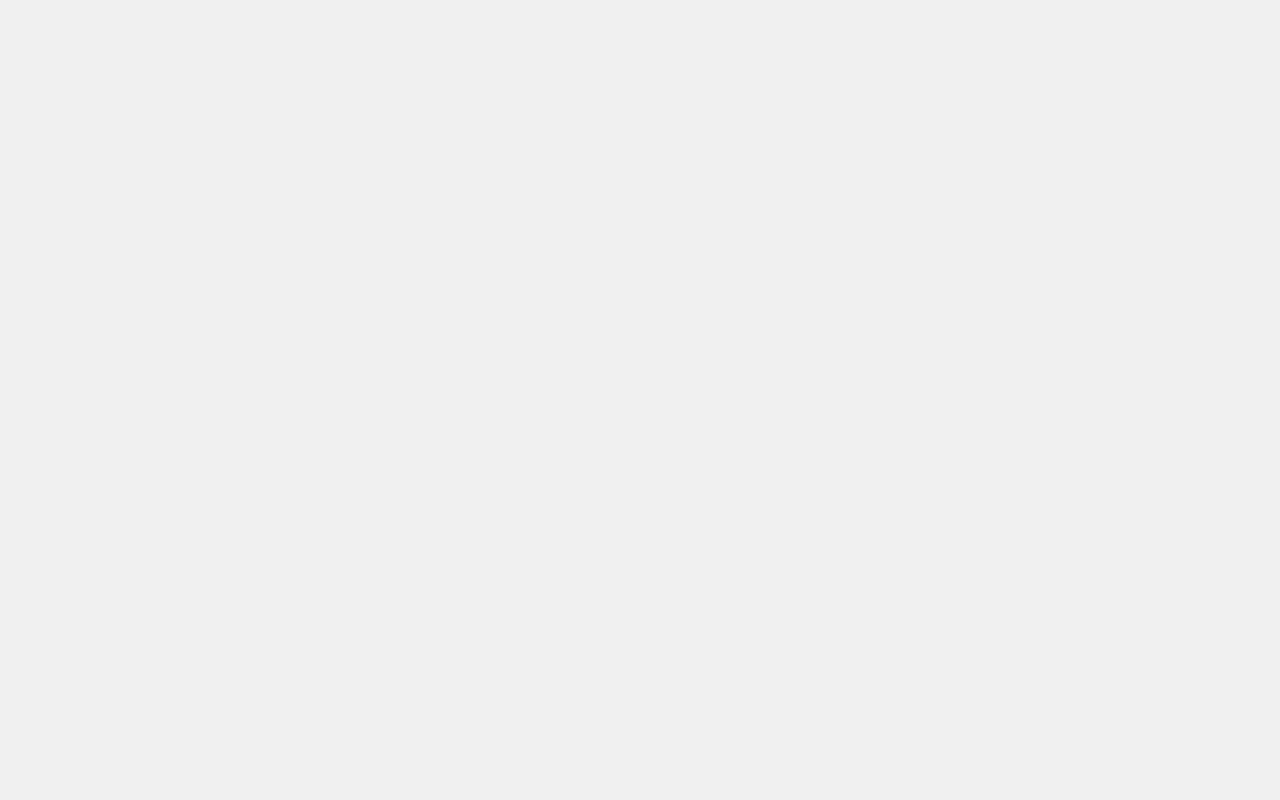
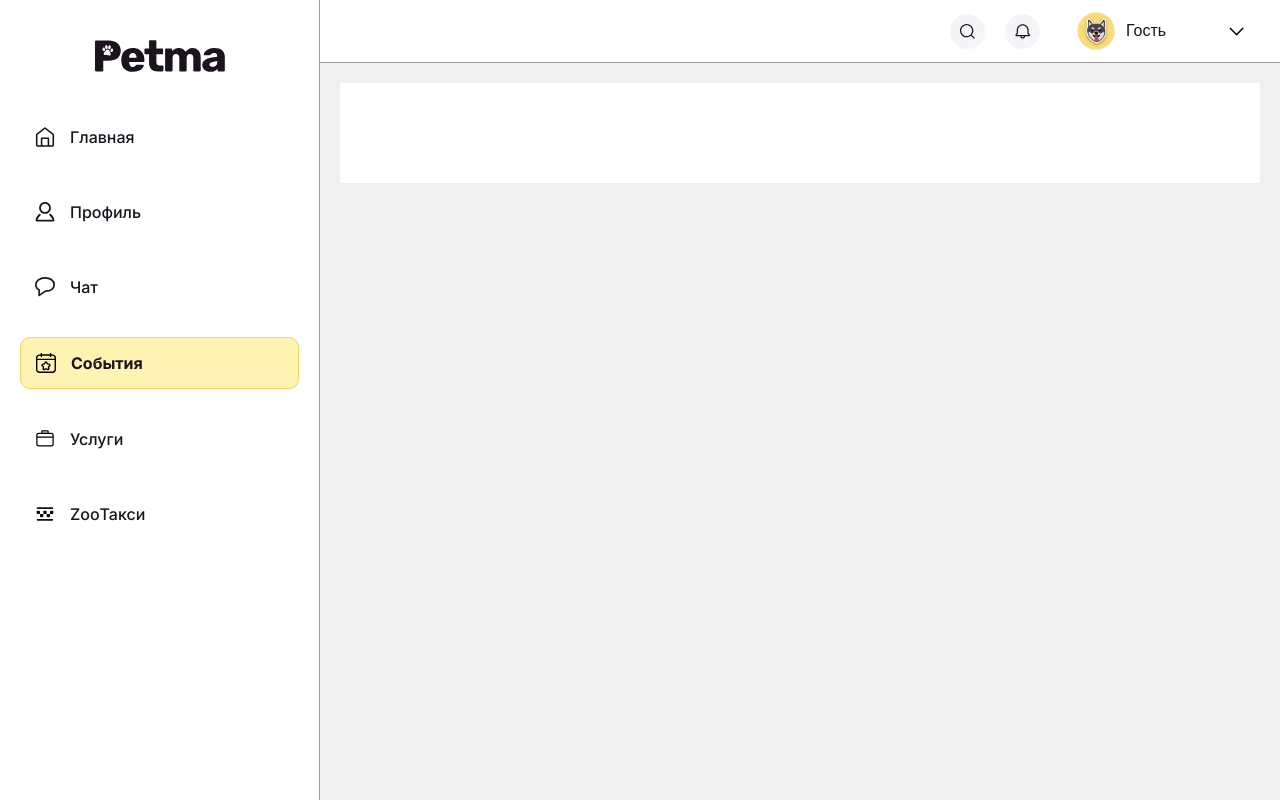
Before and after one commit to nat0sh-front/petma, a React (Vite) app: page /events in a window 1280 px wide. Before the commit this address had no page. Built offline with nearby package versions, Linux system fonts and the light colour scheme.

Commit message:
feat: add EventsPage in Router

```diff
--- a/src/App.jsx
+++ b/src/App.jsx
@@ -6,6 +6,7 @@ import HomePage from './pages/HomePage/HomePage'
 import LoginPage from './pages/LoginPage/LoginPage'
 import RegisterPage from './pages/RegisterPage/RegisterPage'
 import ProfilePage from './pages/ProfilePage/ProfilePage';
+import EventsPage from './pages/EventsPage/EventsPage';
 
 const App = () => {
   const userId = JSON.parse(localStorage.getItem("userId"));
@@ -17,6 +18,7 @@ const App = () => {
           <Route path="/login" element={<LoginPage />} />
           <Route path='/register' element={<RegisterPage />} />
           <Route path="/profile/:id" element={<ProfilePage />} />
+          <Route path="/events" element={<EventsPage />} />
         </Routes>
       </Router>
   )
--- /dev/null
+++ b/src/components/Events/Events.jsx
@@ -0,0 +1,12 @@
+import React from 'react'
+import styles from './Events.module.scss'
+
+const Events = () => {
+  return (
+    <div className={styles.events}>
+
+    </div>
+  )
+}
+
+export default Events
--- /dev/null
+++ b/src/components/Events/Events.module.scss
@@ -0,0 +1,7 @@
+@use "../../App.scss" as *;
+
+.events {
+    background-color: $white;
+    width: 100%;
+    height: 100px;
+}
--- /dev/null
+++ b/src/layouts/EventsLayout/EventsLayout.jsx
@@ -0,0 +1,13 @@
+import React from 'react'
+import styles from './EventsLayout.module.scss'
+import Events from '../../components/Events/Events'
+
+const EventsLayout = () => {
+  return (
+    <div className={styles.eventsLayout}>
+        <Events />
+    </div>
+  )
+}
+
+export default EventsLayout
--- /dev/null
+++ b/src/layouts/EventsLayout/EventsLayout.module.scss
@@ -0,0 +1,6 @@
+@use "../../App.scss" as *;
+
+.eventsLayout {
+    width: 100%;
+    padding: 0 20px;
+}
--- /dev/null
+++ b/src/pages/EventsPage/EventsPage.jsx
@@ -0,0 +1,17 @@
+import React from 'react'
+import Header from '../../components/Header/Header'
+import Sidebar from '../../components/Sidebar/Sidebar'
+import EventsLayout from '../../layouts/EventsLayout/EventsLayout'
+import styles from './EventsPage.module.scss'
+
+const EventsPage = () => {
+  return (
+    <div className={styles.eventsPage}>
+        <Header />
+        <Sidebar />
+        <EventsLayout />
+    </div>
+  )
+}
+
+export default EventsPage
--- /dev/null
+++ b/src/pages/EventsPage/EventsPage.module.scss
@@ -0,0 +1,7 @@
+@use '../../App.scss' as *;
+
+.eventsPage {
+    display: grid;
+    grid-template-columns: 1fr 3fr;
+    grid-template-rows: min-content 1fr;
+}
```
